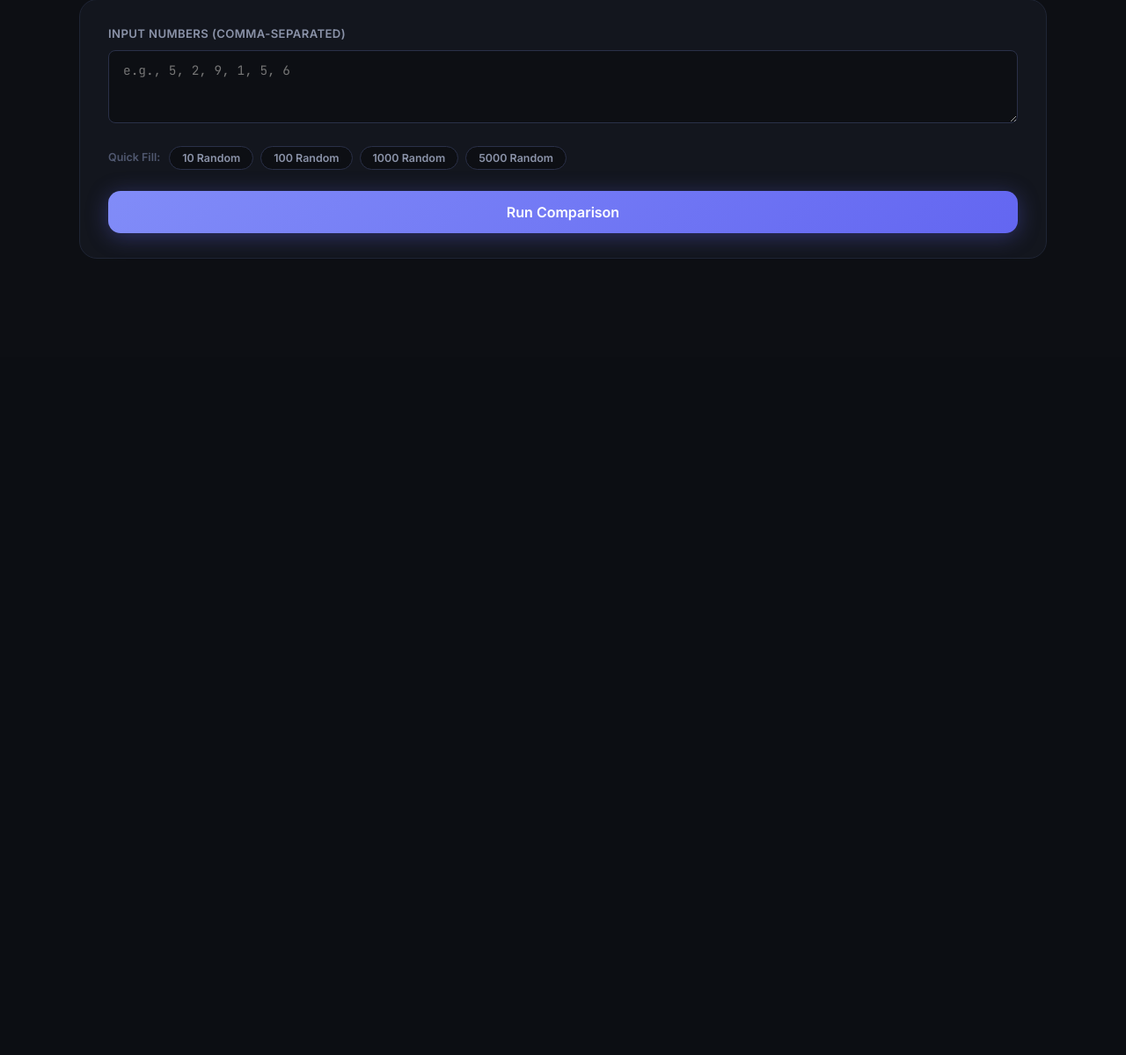
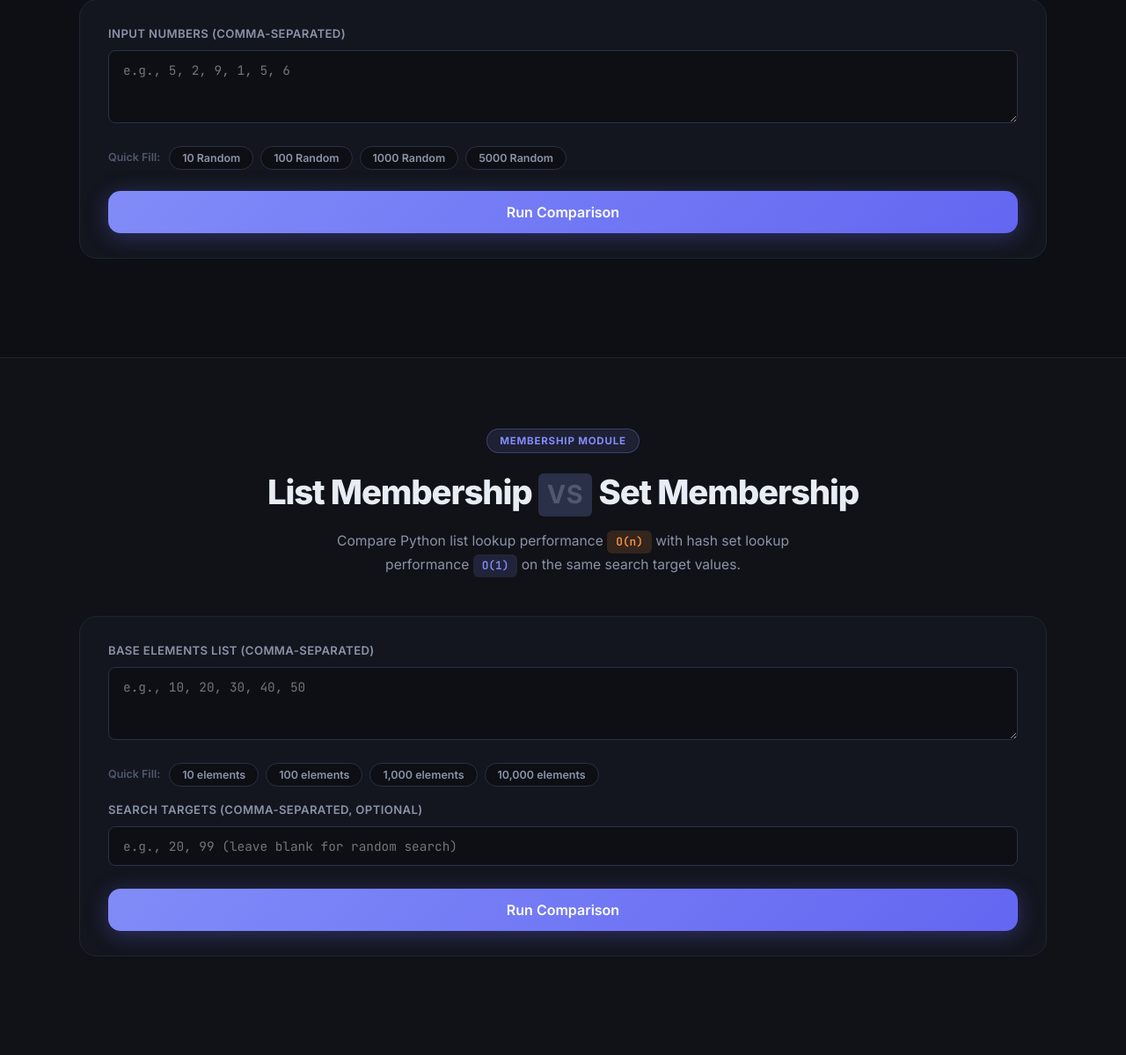
Before and after one commit to sejalheda/CFAI, a Flask app: page / in a window 1280 px wide. Shown: the part 902-2101 px from the top of the page at 88% size. Before the commit the page ends 1196 px from the top, so only its background shows below. Run offline with Flask 3, Linux system fonts and the light colour scheme.

Commit message:
feat: add Membership module layout with inputs and targets

```diff
--- a/templates/index.html
+++ b/templates/index.html
@@ -125,6 +125,45 @@
         </div>
       </div>
     </section>
+
+    <section id="membership" class="module-section module-section--alt">
+      <div class="section-inner">
+        <div class="section-header">
+          <span class="section-badge set-badge">Membership Module</span>
+          <h2 class="section-title">List Membership <span class="vs-badge">VS</span> Set Membership</h2>
+          <p class="section-desc">
+            Compare Python list lookup performance <span class="complexity-tag list-tag">O(n)</span> with hash set lookup performance <span class="complexity-tag set-tag">O(1)</span> on the same search target values.
+          </p>
+        </div>
+
+        <div class="input-panel">
+          <div class="input-group">
+            <label class="input-label" for="set-input">Base Elements List (comma-separated)</label>
+            <textarea id="set-input" class="input-textarea" placeholder="e.g., 10, 20, 30, 40, 50" rows="3"></textarea>
+          </div>
+
+          <div class="quick-fill-row">
+            <span class="quick-label">Quick Fill:</span>
+            <button class="chip" type="button" onclick="fillSet(10)">10 elements</button>
+            <button class="chip" type="button" onclick="fillSet(100)">100 elements</button>
+            <button class="chip" type="button" onclick="fillSet(1000)">1,000 elements</button>
+            <button class="chip" type="button" onclick="fillSet(10000)">10,000 elements</button>
+          </div>
+
+          <div class="input-group">
+            <label class="input-label" for="set-target-input">Search Targets (comma-separated, optional)</label>
+            <input id="set-target-input" class="input-field" type="text" placeholder="e.g., 20, 99 (leave blank for random search)" />
+          </div>
+
+          <button id="set-run-btn" class="btn btn--primary btn--wide" type="button" onclick="runSet()">
+            <span id="set-btn-text">Run Comparison</span>
+            <span id="set-btn-loader" class="btn-loader hidden"></span>
+          </button>
+
+          <div id="set-error" class="error-box hidden"></div>
+        </div>
+      </div>
+    </section>
   </div>
   <script src="https://cdn.jsdelivr.net/npm/chart.js"></script>
 </body>
```
